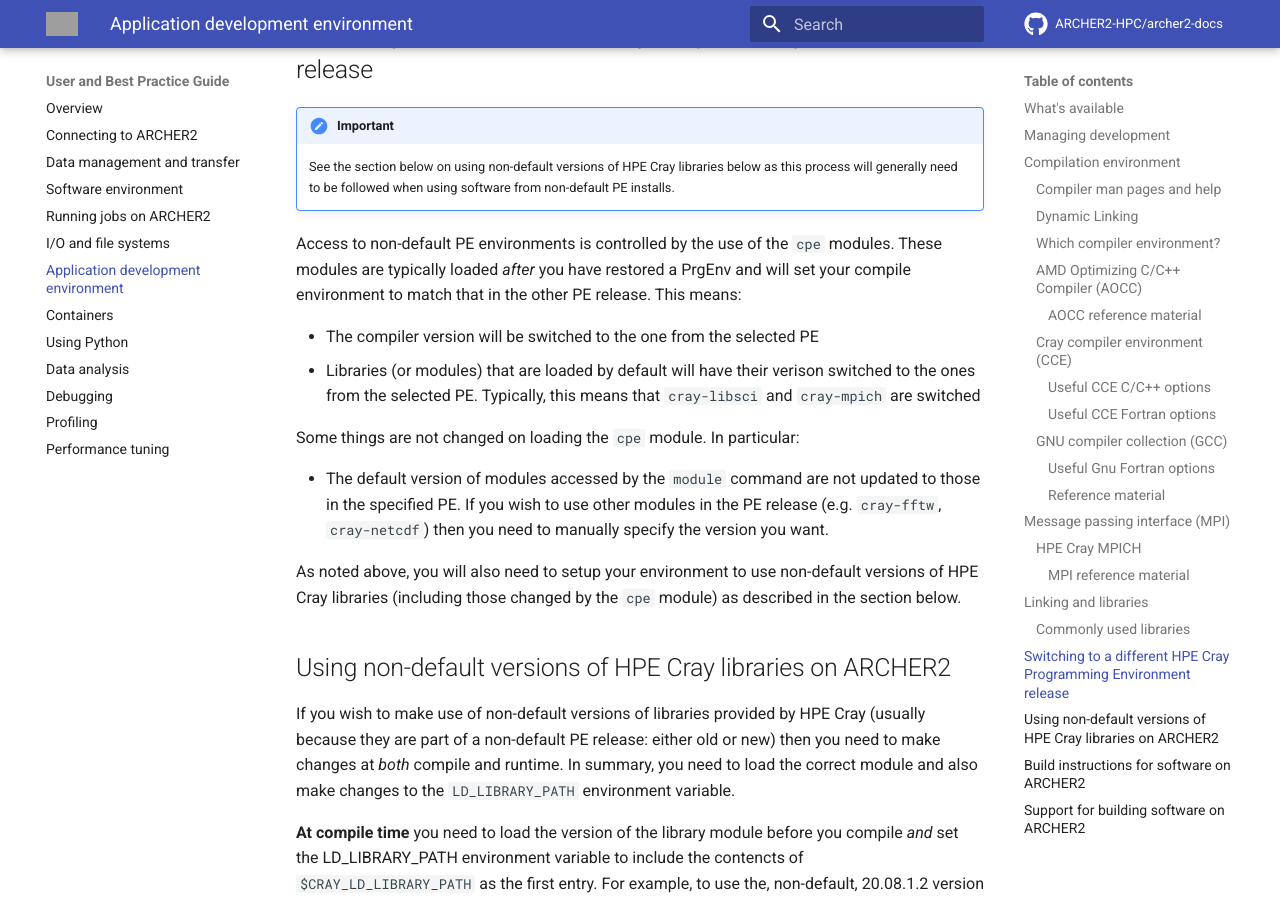
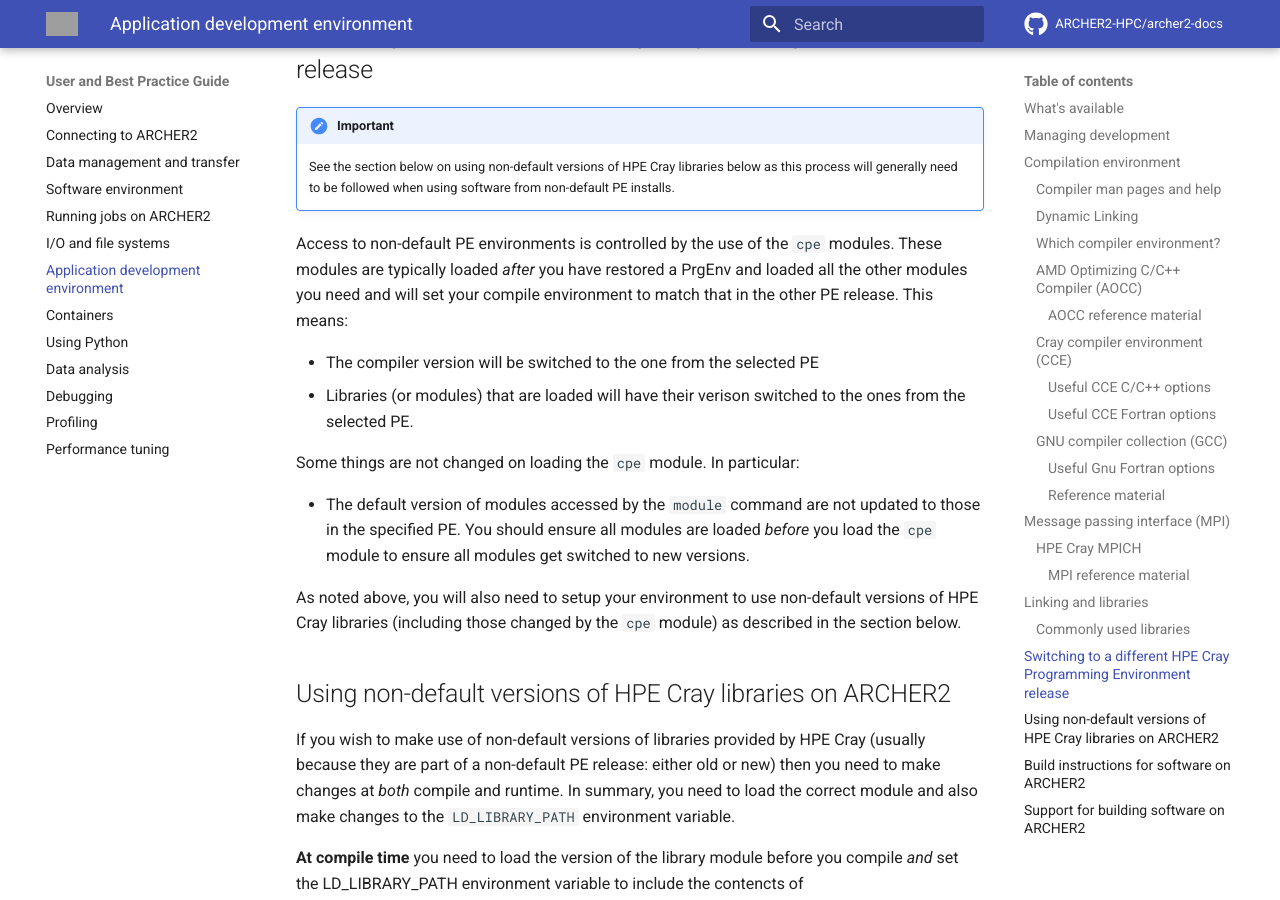
Before and after one commit to ARCHER2-HPC/archer2-docs, an MkDocs documentation site: the page built from docs/user-guide/dev-environment.md, in a window 1280 px wide and 900 px high, scrolled down 9839 px. Built offline with MkDocs 1.6.1 and Material for MkDocs 9.7.7, drawn with Linux system fonts in a browser that asks for light colours; comment, search, counter and statistics services are not loaded; grey boxes are pictures that could not be loaded.

Commit message:
Fixes cpe modules description

```diff
--- a/docs/user-guide/dev-environment.md
+++ b/docs/user-guide/dev-environment.md
@@ -428,20 +428,20 @@
     from non-default PE installs.
 
 Access to non-default PE environments is controlled by the use of the `cpe` modules.
-These modules are typically loaded *after* you have restored a PrgEnv and will
+These modules are typically loaded *after* you have restored a PrgEnv and loaded all
+the other modules you need and will
 set your compile environment to match that in the other PE release. This means:
 
 - The compiler version will be switched to the one from the selected PE
-- Libraries (or modules) that are loaded by default will have their verison
-  switched to the ones from the selected PE. Typically, this means that
-  `cray-libsci` and `cray-mpich` are switched
+- Libraries (or modules) that are loaded will have their verison
+  switched to the ones from the selected PE.
 
 Some things are not changed on loading the `cpe` module. In particular:
 
 - The default version of modules accessed by the `module` command are not
-  updated to those in the specified PE. If you wish to use other modules
-  in the PE release (e.g. `cray-fftw`, `cray-netcdf`) then you need to manually
-  specify the version you want.
+  updated to those in the specified PE. You should ensure all modules are
+  loaded *before* you load the `cpe` module to ensure all modules get switched
+  to new versions.
 
 As noted above, you will also need to setup your environment to use non-default
 versions of HPE Cray libraries (including those changed by the `cpe` module) as
```
